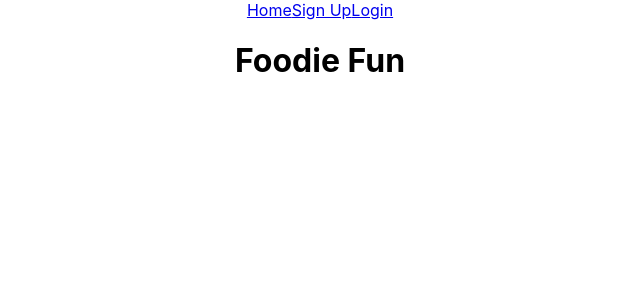
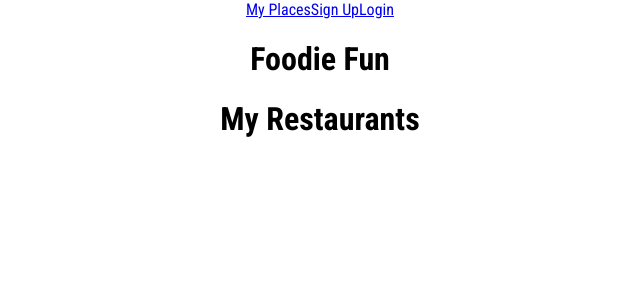
Before and after one commit to foodie-fun-chad-j3000/Foodie_Fun_React, a React (Create React App) app in the folder foodie-fun/: page /protected in a window 1280 px wide. Shown: the top 300 px of the page, without its empty margins (320-960 px from the left). Built offline with nearby package versions, Linux system fonts and the light colour scheme; sample sign-in values are in the browser's storage.

Commit message:
add routing, start redux functions

```diff
--- a/foodie-fun/public/index.html
+++ b/foodie-fun/public/index.html
@@ -11,6 +11,7 @@
       user's mobile device or desktop. See https://developers.google.com/web/fundamentals/web-app-manifest/
     -->
   <link rel="manifest" href="%PUBLIC_URL%/manifest.json" />
+  <link href="https://fonts.googleapis.com/css?family=Roboto+Condensed:400,700" rel="stylesheet">
   <!--
       Notice the use of %PUBLIC_URL% in the tags above.
       It will be replaced with the URL of the `public` folder during the build.
--- a/foodie-fun/src/App.css
+++ b/foodie-fun/src/App.css
@@ -1,3 +1,5 @@
 .App {
   text-align: center;
+  font-family: 'Roboto Condensed', sans-serif;
+
 }
--- a/foodie-fun/src/App.js
+++ b/foodie-fun/src/App.js
@@ -2,7 +2,8 @@ import React, { Component } from 'react';
 import { Route } from 'react-router-dom';
 
 import Header from './components/Header';
-import Home from './components/Home';
+import PrivateRoute from './components/PrivateRoute';
+import MyPlaces from './components/MyPlaces';
 import Register from './components/Register';
 import Login from './components/Login';
 import './App.css';
@@ -16,7 +17,7 @@ class App extends Component {
         </div>
         <h1>Foodie Fun</h1>
 
-        <Route exact path='/' component={Home} />
+        <PrivateRoute path='/protected' component={MyPlaces} />
         <Route path='/register' component={Register} />
         <Route path='/login' component={Login} />
       </div>
--- a/foodie-fun/src/components/Header.js
+++ b/foodie-fun/src/components/Header.js
@@ -5,7 +5,7 @@ import { Link } from 'react-router-dom';
 const Header = () => {
   return (
     <div className='header'>
-      <Link to='/'>Home</Link>
+      <Link to='/protected'>My Places</Link>
       <Link to='/register'>Sign Up</Link>
       <Link to='/login'>Login</Link>
     </div>
--- a/foodie-fun/src/components/Home.js
+++ /dev/null
@@ -1,13 +0,0 @@
-import React, { Component } from 'react'
-
-export class Home extends Component {
-  render() {
-    return (
-      <div>
-        <h1>My List</h1>
-      </div>
-    )
-  }
-}
-
-export default Home;
--- a/foodie-fun/src/components/Login.js
+++ b/foodie-fun/src/components/Login.js
@@ -6,6 +6,12 @@ class Login extends Component {
       username: '',
       password: ''
     }
+  }
+
+  login = e => {
+    e.preventDefault();
+    this.props.login(this.state.credentials)
+      .then(() => this.props.history.push('./my-places'))
   }
 
   handleChange = e => {
--- /dev/null
+++ b/foodie-fun/src/components/MyPlaces.js
@@ -0,0 +1,16 @@
+import React, { Component } from 'react'
+
+import Place from './Place';
+
+export class MyPlaces extends Component {
+  render() {
+    return (
+      <div>
+        <h1>My Restaurants</h1>
+        <Place />
+      </div>
+    )
+  }
+}
+
+export default MyPlaces;
--- /dev/null
+++ b/foodie-fun/src/components/Place.js
@@ -0,0 +1,11 @@
+import React from 'react'
+
+const Place = () => {
+  return (
+    <div>
+
+    </div>
+  )
+}
+
+export default Place;
--- /dev/null
+++ b/foodie-fun/src/components/PrivateRoute.js
@@ -0,0 +1,16 @@
+import React from 'react';
+import { Route, Redirect } from 'react-router-dom';
+
+export default function PrivateRoute({ component: Component, ...rest }) {
+  return (
+    <div>
+      <Route
+        {...rest}
+        render={() => {
+          if (localStorage.getItem('token')) return <Component />;
+          return <Redirect to='./login' />
+        }}
+      />
+    </div>
+  )
+}
```
